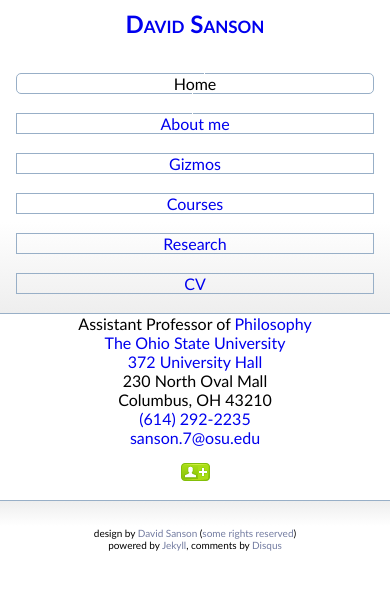
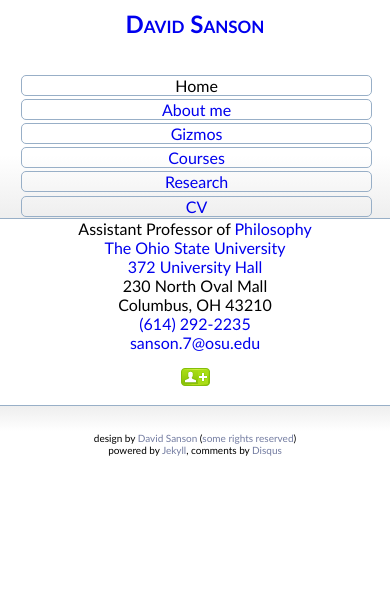
Before and after one commit to dsanson/dsanson.github.com, a Jekyll site: the page built from index.markdown, in a window 390 px wide. Shown: the top 590 px of the page. Built offline with Jekyll 4.4.1, drawn with Linux system fonts in a browser that asks for light colours; Markdown is read by kramdown in place of the engine named in the settings; comment, search, counter and statistics services are not loaded.

Commit message:
better iphone navigation

```diff
--- a/files/css/iphone.css
+++ b/files/css/iphone.css
@@ -34,21 +34,32 @@
     display: block;
     text-align: center;
     padding-top: 1em;
+	padding-bottom: em !important;
 	font-size: 100% !important;
 }
 
 nav li {
 	padding: .1em;
 	border: none !important;
+	display: block !important;
 }
 nav li a {
     display: block !important;
     text-align: center;
     padding-left: .5em;
     padding-right: .5em;
+	padding-top: 0em;
+	padding-bottom: 0em;
     width: auto;
     list-style-type: none;
- 	border: thin solid #98AFC7;
+	border: 1px solid #98AFC7;
+	-moz-border-radius: 5px;
+	-webkit-border-radius: 5px;
+	border-radius: 5px;
+}
+
+nav li a:hover {
+	background: #eee;
 }
 
 nav ul {
@@ -69,24 +80,9 @@
 body.assignments li.assignments a,
 body.syllabus li.syllabus a
 {
-	border: 1px solid #98AFC7;
-	-moz-border-radius: 5px;
-	-webkit-border-radius: 5px;
-	border-radius: 5px;
-	background: white;
-}
-
-body.home li.home a,
-body.about li.about a,
-body.gizmos li.gizmos a,
-body.courses li.courses a,
-body.research li.research a,
-body.cv li.cv a,
-body.readings li.readings a,
-body.assignments li.assignments a {
+	background-color: #ffffff;
 	color: black;
 }
-
 
 a {
 	text-decoration: none;
```
